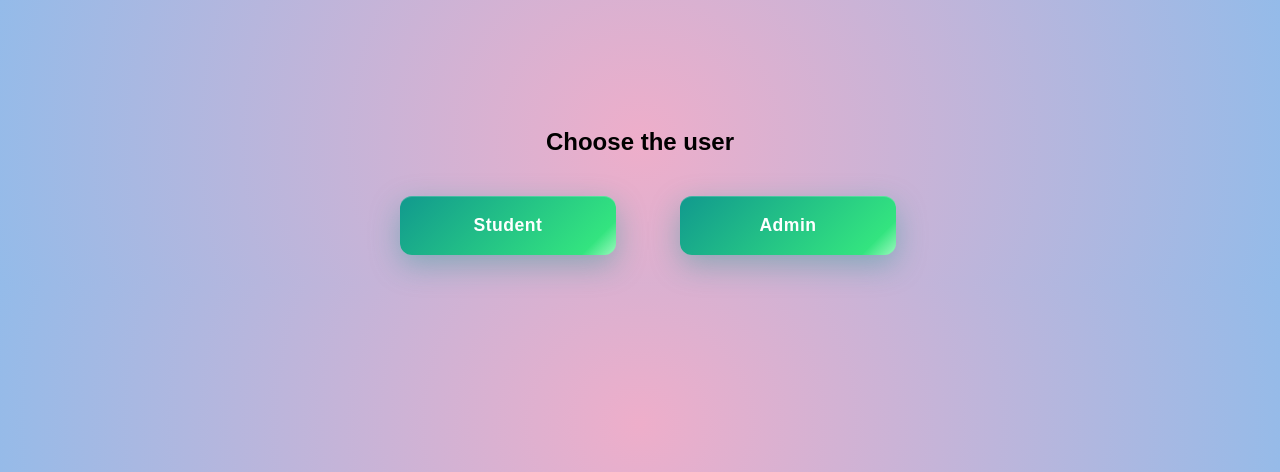
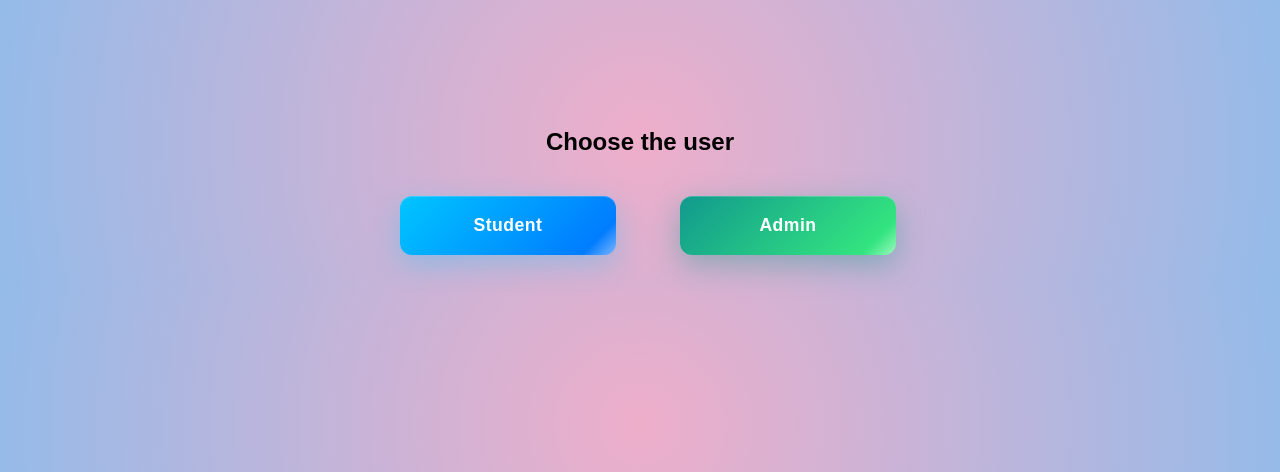
Before and after one commit to Ghanashyamgudela/Student-Leave-Management-System, a Flask app: page /choose in a window 1280 px wide. Shown: the top 472 px of the page. Run offline with Flask 3, Linux system fonts and the light colour scheme; some libraries are stand-ins or nearby versions.

Commit message:
Update choose_user.html

```diff
--- a/templates/choose_user.html
+++ b/templates/choose_user.html
@@ -67,6 +67,15 @@ background: radial-gradient(circle, rgba(238, 174, 202, 1) 0%, rgba(148, 187, 23
     0 15px 40px rgba(17, 153, 142, 0.6),
     inset 0 1px 0 rgba(255, 255, 255, 0.3);
 }
+.button-cyan {
+  background: linear-gradient(135deg, #00c6ff 0%, #0072ff 100%);
+  color: #fff;
+  box-shadow: 0 10px 30px rgba(0,198,255,0.3), inset 0 1px 0 rgba(255,255,255,0.2);
+}
+.button-cyan:hover {
+  transform: translateY(-3px);
+  box-shadow: 0 15px 40px rgba(0,198,255,0.5), inset 0 1px 0 rgba(255,255,255,0.3);
+}
     </style>
 </head>
 <body>
@@ -75,7 +84,7 @@ background: radial-gradient(circle, rgba(238, 174, 202, 1) 0%, rgba(148, 187, 23
     <h2>Choose the user</h2>
     <div>
         <form action="{{ url_for('login') }}">
-            <button class="shine-button button-emerald" type="submit">Student</button>
+            <button class="shine-button button-cyan" type="submit">Student</button>
         </form>
         <form action="{{ url_for('admin_login') }}">
             <button class="shine-button button-emerald" type="submit">Admin</button>
```
